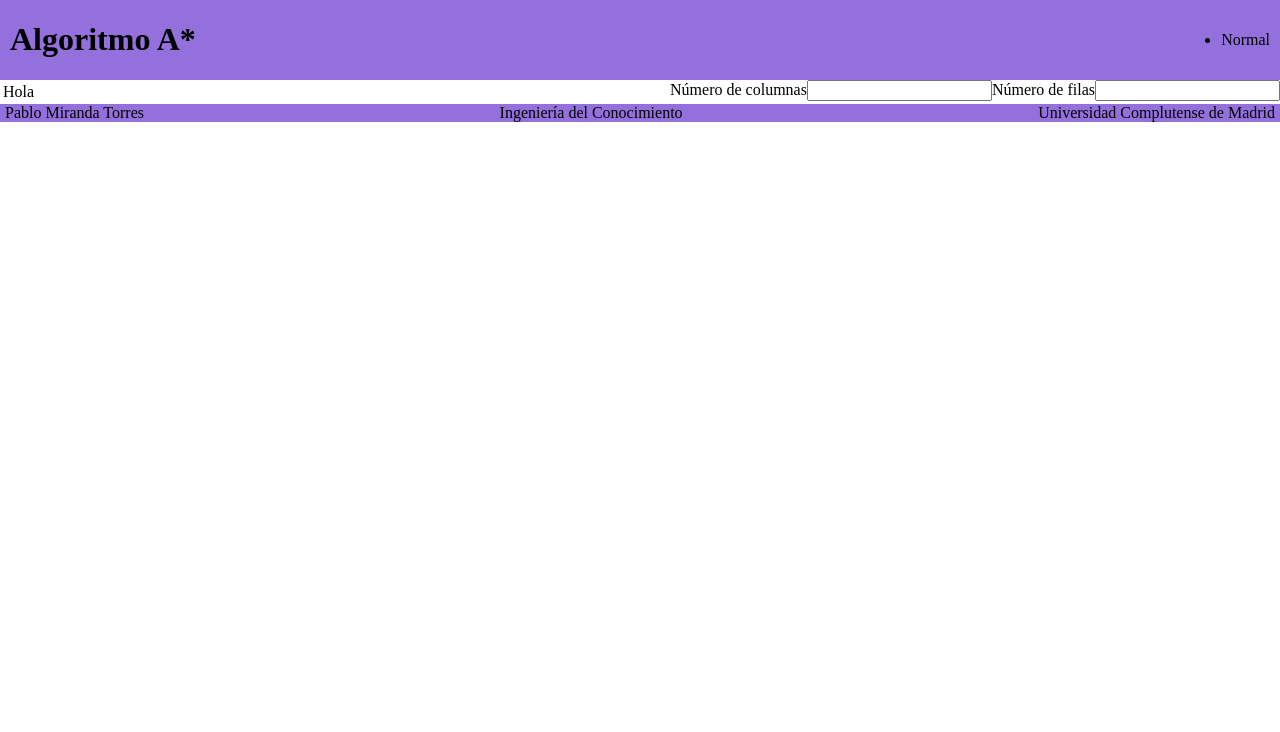
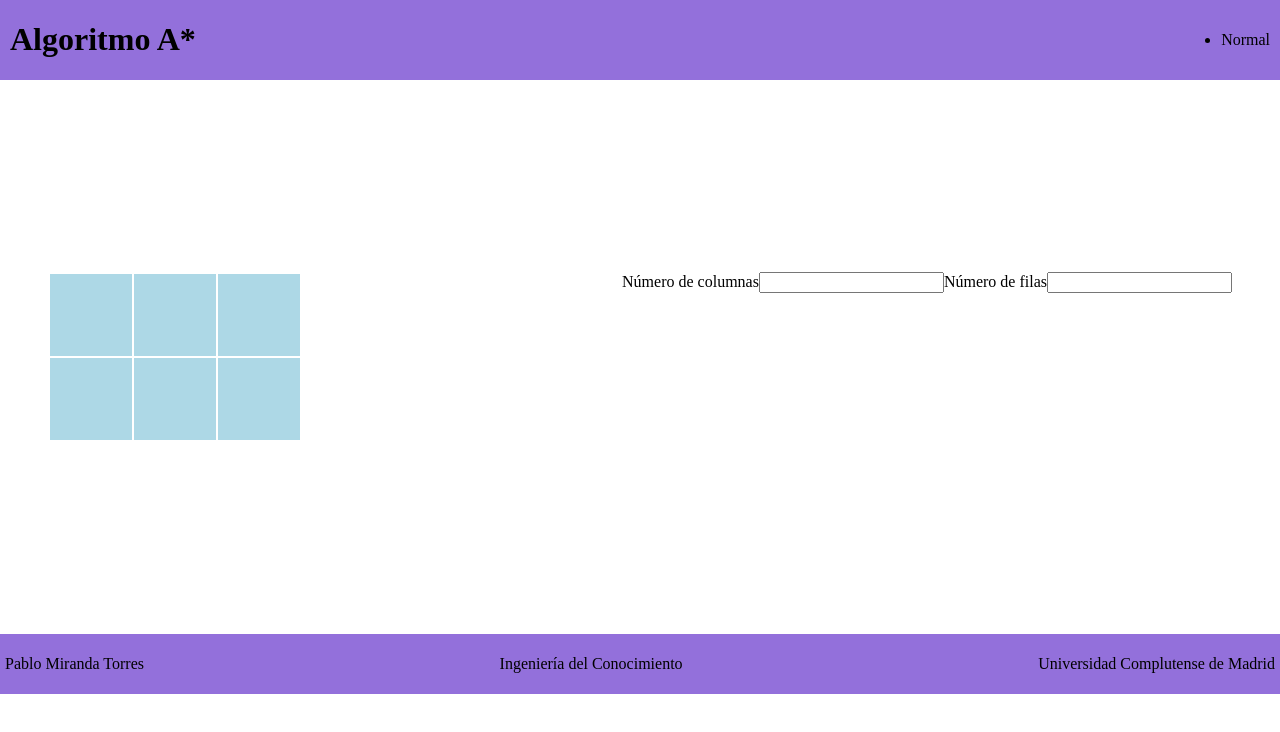
Before and after one commit to pablo-mirtor/astaralgorithm, an Angular app: page / in a window 1280 px wide. Shown: the top 732 px of the page. Built offline with nearby package versions, Linux system fonts and the light colour scheme.

Commit message:
load component

```diff
--- a/src/app/footer/footer.component.css
+++ b/src/app/footer/footer.component.css
@@ -4,4 +4,6 @@ footer{
   justify-content: space-between;
   align-items: center;
   padding: 0 5px;
+  bottom:0;
+  height:60px;   /* Height of the footer */
 }
--- a/src/app/node.ts
+++ b/src/app/node.ts
@@ -4,13 +4,13 @@ export abstract class Node {
    _x: number;
    _y: number;
 
-  constructor(x: number, y: number) {
+  protected constructor(x: number, y: number) {
     this._x = x;
     this._y = y;
   }
   public abstract isWalkable(): boolean;
 
-  get walkable(): boolean {
+  getwalkable(): boolean {
     return this._walkable;
   }
 
--- a/src/app/table/table.component.css
+++ b/src/app/table/table.component.css
@@ -1,4 +1,15 @@
 main{
   display: flex;
   justify-content: space-between;
+  padding: 15% 3em;
 }
+
+td{
+  width: 5em;
+  background: lightblue;
+  height: 5em;
+}
+
+td .forbidden{
+  background: lightcoral;
+}
--- a/src/app/table/table.component.html
+++ b/src/app/table/table.component.html
@@ -1,7 +1,7 @@
 <main>
   <table>
-    <tr>
-      <td>Hola</td>
+    <tr *ngFor="let row of nodeTable">
+      <td *ngFor="let cell of row"></td>
     </tr>
   </table>
   <div>
--- a/src/app/table/table.component.ts
+++ b/src/app/table/table.component.ts
@@ -1,13 +1,18 @@
 import { Component, OnInit } from '@angular/core';
-
+import {newArray} from '@angular/compiler/src/util';
+import {CellState} from '../cell-state.enum'
 @Component({
   selector: 'app-table',
   templateUrl: './table.component.html',
   styleUrls: ['./table.component.css']
 })
 export class TableComponent implements OnInit {
+  nodeTable = [[CellState.empty, CellState.empty, CellState.empty],[CellState.empty, CellState.empty, CellState.empty]];
+  numRows: number;
+  numColumns: number;
+  constructor() {
 
-  constructor() { }
+  }
 
   ngOnInit(): void {
   }
```
Also changed, not shown: src/app/table-service.service.ts (added, +9 -0 lines), 1 other file (tests, documents, lock files or other folders).
